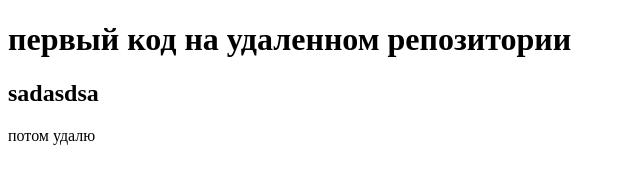
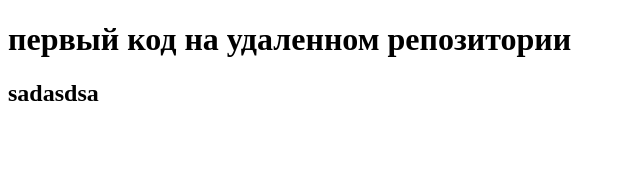
Before and after one commit to ZLATApr/test_repo, a plain HTML site: page index.html in a window 1280 px wide. Shown: the whole page, without its empty margins (0-640 px from the left). Drawn offline with Linux system fonts and the light colour scheme.

Commit message:
Revert "ошибочный коммит"
This reverts commit ab89c3851ae92e5b4802f463f86b4b586379b70e.

```diff
--- a/index.html
+++ b/index.html
@@ -8,6 +8,5 @@
 <body>
     <h1> первый код на удаленном репозитории</h1>
     <h2> sadasdsa</h2>
-    <p> потом удалю</p>
 </body>
 </html>
```
